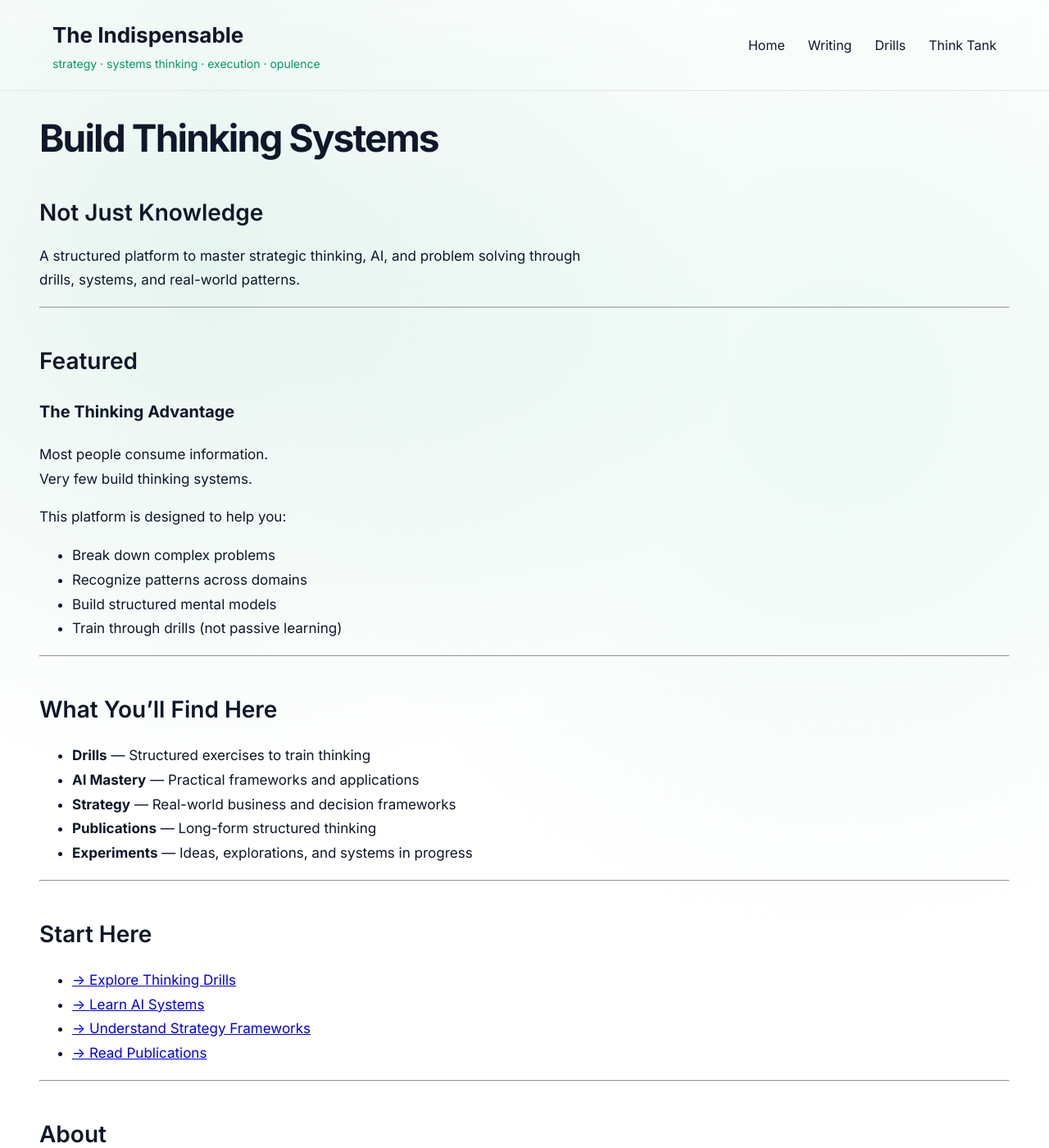
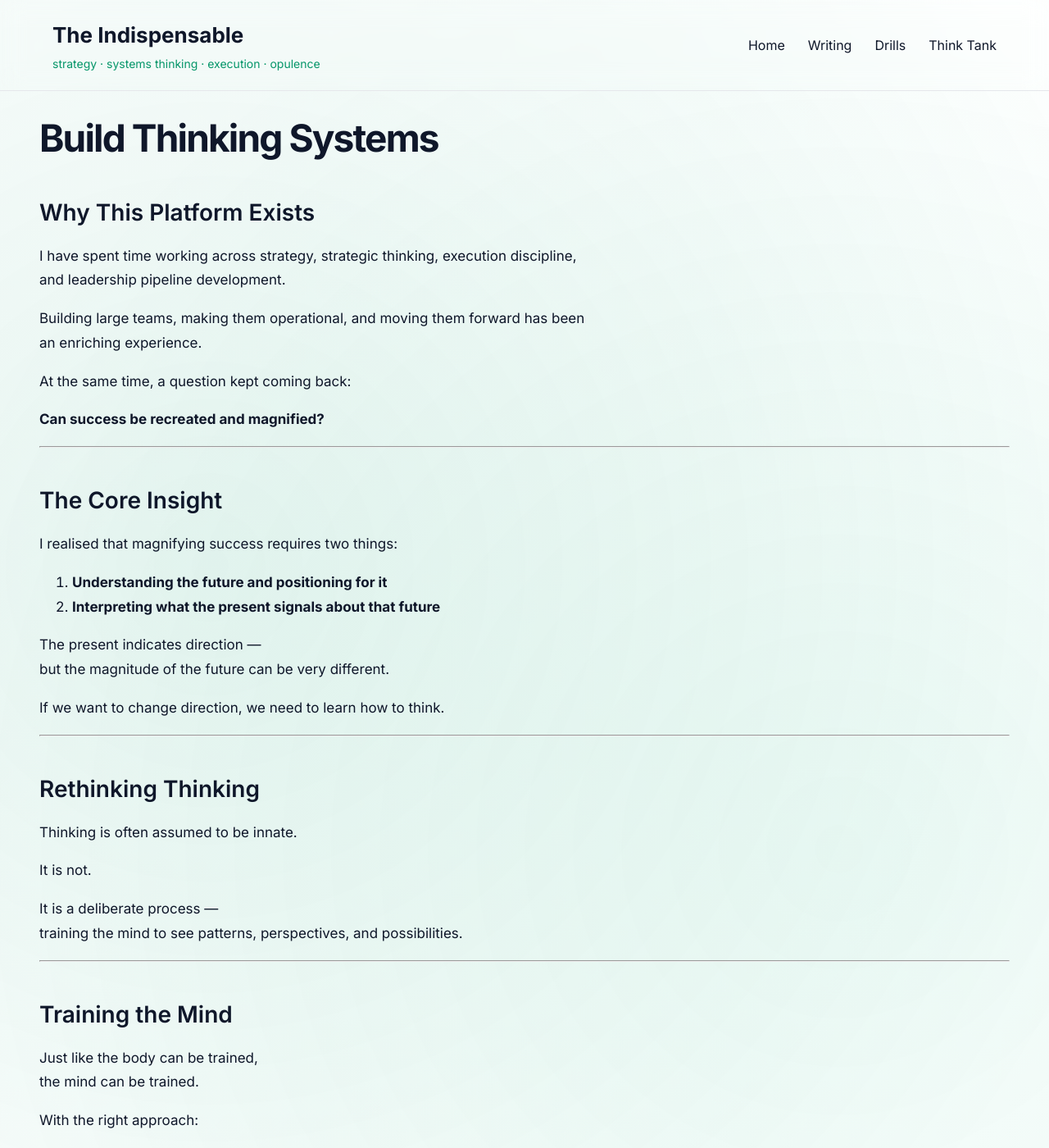
Before and after one commit to lakshminarayanannarasimhan-star/lakshminarayanannarasimhan-star.github.io, a Jekyll site: the page built from index.md, in a window 1280 px wide and 1400 px high. Shown: the whole window at 82% size. Built offline with Jekyll 4.4.1, drawn with Linux system fonts in a browser that asks for light colours; some of the changed text lies outside the part shown.

Commit message:
Update index.md

```diff
--- a/index.md
+++ b/index.md
@@ -4,10 +4,87 @@ title: Home
 ---
 
 # Build Thinking Systems
-## Not Just Knowledge
+## Why This Platform Exists
 
-A structured platform to master strategic thinking, AI, and problem solving through drills, systems, and real-world patterns.
+I have spent time working across strategy, strategic thinking, execution discipline, and leadership pipeline development.
 
+Building large teams, making them operational, and moving them forward has been an enriching experience.
+
+
+At the same time, a question kept coming back:
+
+**Can success be recreated and magnified?**
+
+
+---
+
+## The Core Insight
+
+I realised that magnifying success requires two things:
+
+1. **Understanding the future and positioning for it**
+2. **Interpreting what the present signals about that future**
+
+The present indicates direction —
+but the magnitude of the future can be very different.
+
+If we want to change direction, we need to learn how to think.
+
+
+---
+
+## Rethinking Thinking
+
+Thinking is often assumed to be innate.
+
+It is not.
+
+It is a deliberate process —
+training the mind to see patterns, perspectives, and possibilities.
+
+
+---
+
+## Training the Mind
+
+Just like the body can be trained,
+the mind can be trained.
+
+With the right approach:
+
+- we can identify failure patterns
+- we can reshape them into successful patterns
+- we can build structured ways of thinking
+
+This is a trainable skill.
+
+
+---
+
+## What This Platform Is
+
+This is a structured platform to develop:
+
+- Strategic thinking
+- AI understanding
+- Problem-solving ability
+
+Through:
+
+- Drills
+- Systems
+- Real-world patterns
+
+
+---
+
+## A Personal Note
+
+This is a personal endeavor.
+
+I am building it for myself —
+and sharing it with the world,
+in case it helps others think better.
 
 ---
 
```
